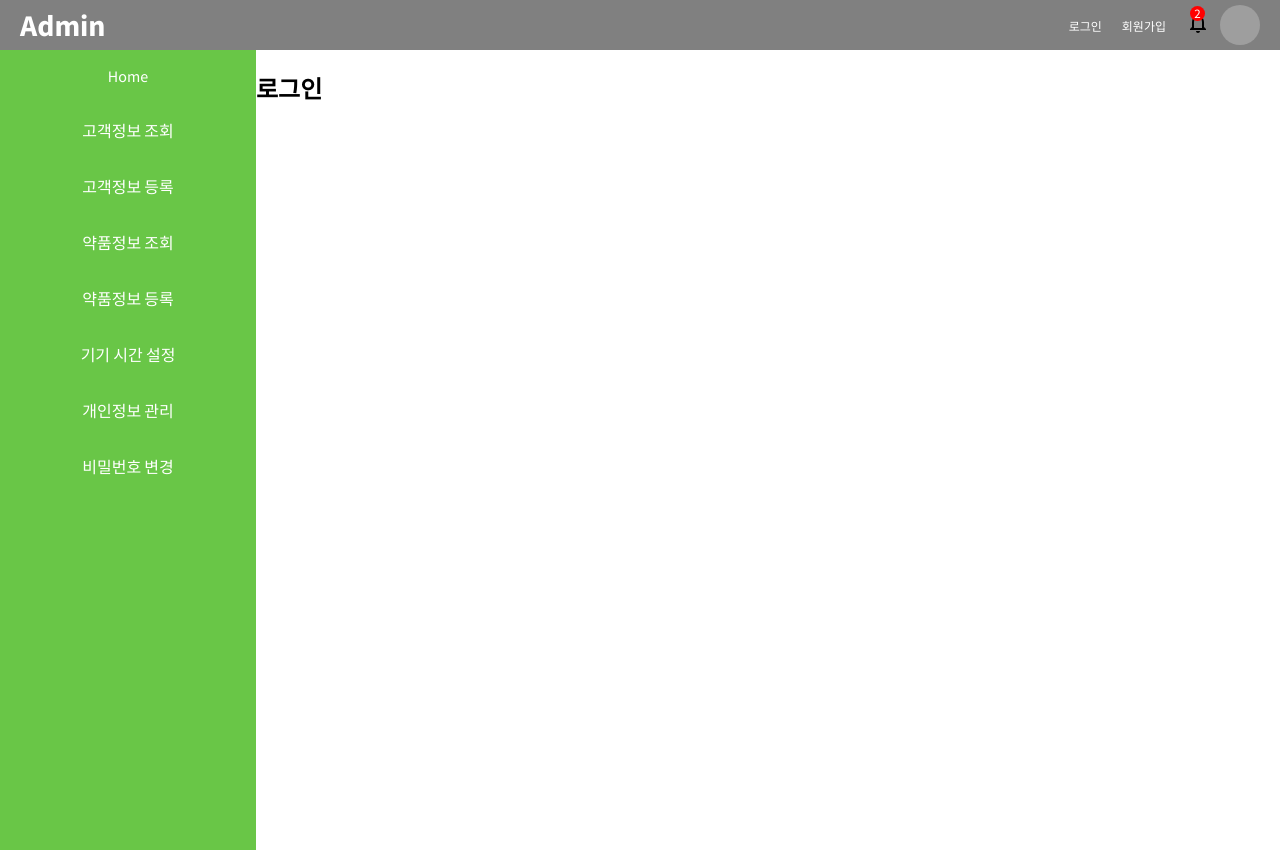
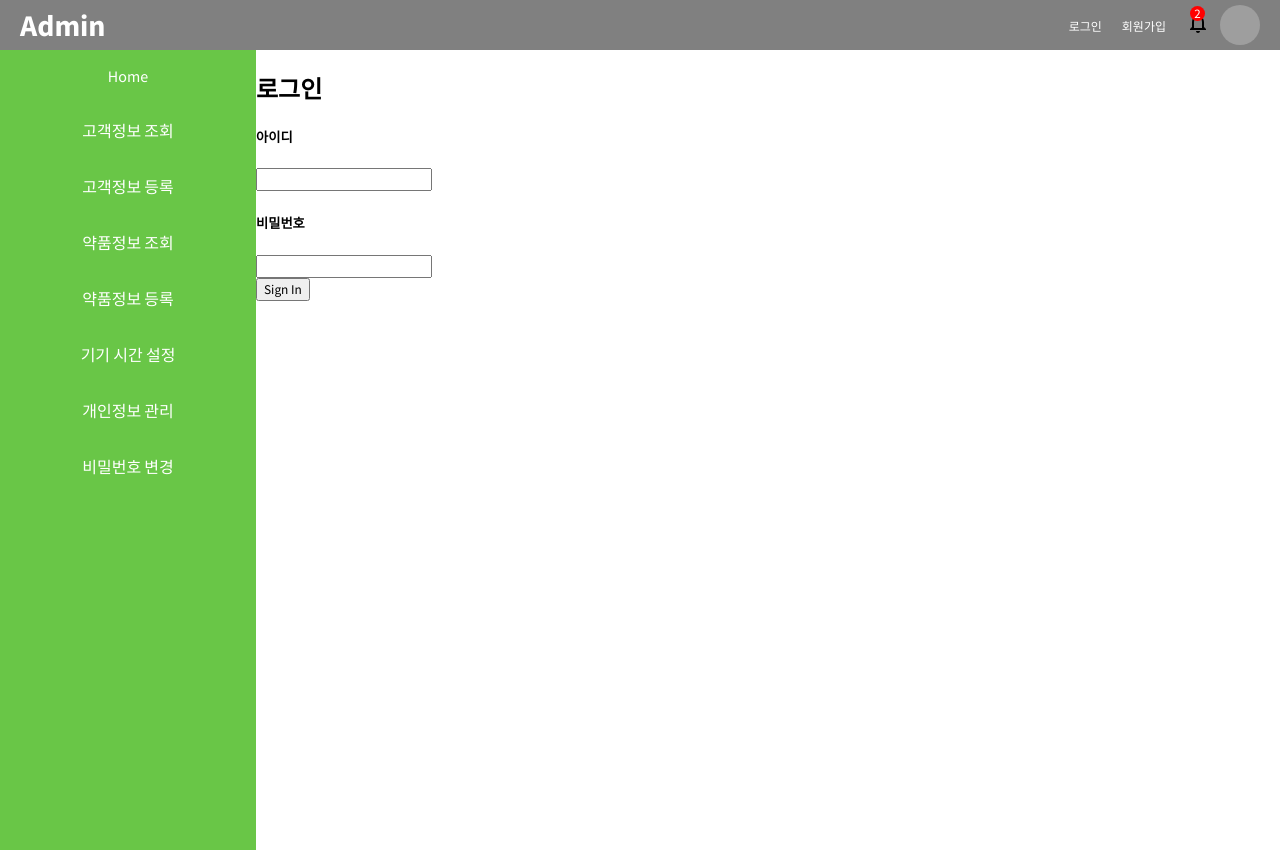
Before and after one commit to CapstoneDesign5/Capstone_front, a React (Create React App) app: page /Login in a window 1280 px wide. Built offline with nearby package versions, Linux system fonts and the light colour scheme; grey boxes are pictures that could not be loaded.

Commit message:
login update

```diff
--- a/src/components/topbar/Topbar.js
+++ b/src/components/topbar/Topbar.js
@@ -13,7 +13,13 @@ export default function Topbar(){
                     </div>
                 </div>
                 <div className="topRight">
-                <Link to="/Login" className="loginLink">로그인</Link>
+                {
+                     localStorage.getItem('isLogined')=='true'
+                     ?
+                     <Link to="/Login" className="loginLink">로그아웃</Link>
+                     :
+                     <Link to="/Login" className="loginLink">로그인</Link>
+                }
                 <Link to="/Signup" className="signUpLink">회원가입</Link>
                     <div className="topbarIconContainer">
                         <NotificationsNoneIcon className="NotificationsIcon"/>
--- a/src/pages/Login.js
+++ b/src/pages/Login.js
@@ -1,14 +1,65 @@
 //로그인 페이지
 
 
-import React from 'react';
+import React, {useState} from 'react';
+import axios from 'axios';
+import { useNavigate } from 'react-router-dom';
 // import './Login.css';
 
 const Login = () => {
+    const navigate = useNavigate();
+
+    const [id, setID] = useState("");
+    const [password, setPassword] = useState("");
+
+    const handleIdChange = (event) => {
+        setID(event.target.value);
+    }
+
+      const handlePasswordChange = (event) => {
+        setPassword(event.target.value);
+    }
+
+    const handleSubmit = (event) => {
+        event.preventDefault();
+        axios.post('/manager/login', {
+          id:id,
+          password:password
+        }).then((res)=>{
+          if(res.status===200){
+            alert('로그인 성공');
+            localStorage.setItem('isLogined',res.data.is_logined);
+            console.log(res.data.is_logined);
+            console.log(localStorage.getItem('isLogined'));
+            navigate('/');
+          } else {
+            alert('로그인 실패');
+          }
+        }).catch((err)=>{
+          console.log(err);
+        })
+    }
+
     return (
-        <div>
-            <h2>로그인</h2>
-        </div>
+        <form onSubmit={handleSubmit}>
+            <div>
+                <h2>로그인</h2>
+            </div>
+
+            <div>
+              <h5> 아이디 </h5>
+              <input onChange={handleIdChange} type='text' maxLength='20' name='signup_id'/>
+            </div>
+
+            <div>
+              <h5> 비밀번호 </h5>
+              <input onChange={handlePasswordChange} type='password' maxLength='15' name='signup_password'/>
+            </div>
+
+            <div>
+                <button type='submit'>Sign In</button>
+            </div>
+        </form>
     )
 }
 
--- a/src/pages/Signup.js
+++ b/src/pages/Signup.js
@@ -32,7 +32,6 @@ const Signup = () => {
   }
 
   const handleSubmit = (event) => {
-    console.log('버튼 이벤트 실행');
     event.preventDefault();
     axios.post('/manager/register', {
       id:id,
@@ -93,11 +92,12 @@ const Signup = () => {
             {/* 생년월일 */}
             <div>
               <h5> 이메일 </h5>
-              <input onChange={handleEmail} type='text' maxLength='15' name='signup_email'/> @
+              <input onChange={handleEmail} type='text' maxLength='30' name='signup_email'/>
+              {/* @
               <select name='signup_email_select'>
                 <option value='gmail.com'> gmail.com </option>
                 <option value='naver.com'> naver.com </option>
-              </select>
+              </select> */}
             </div>
           </div>
         </div>
```
